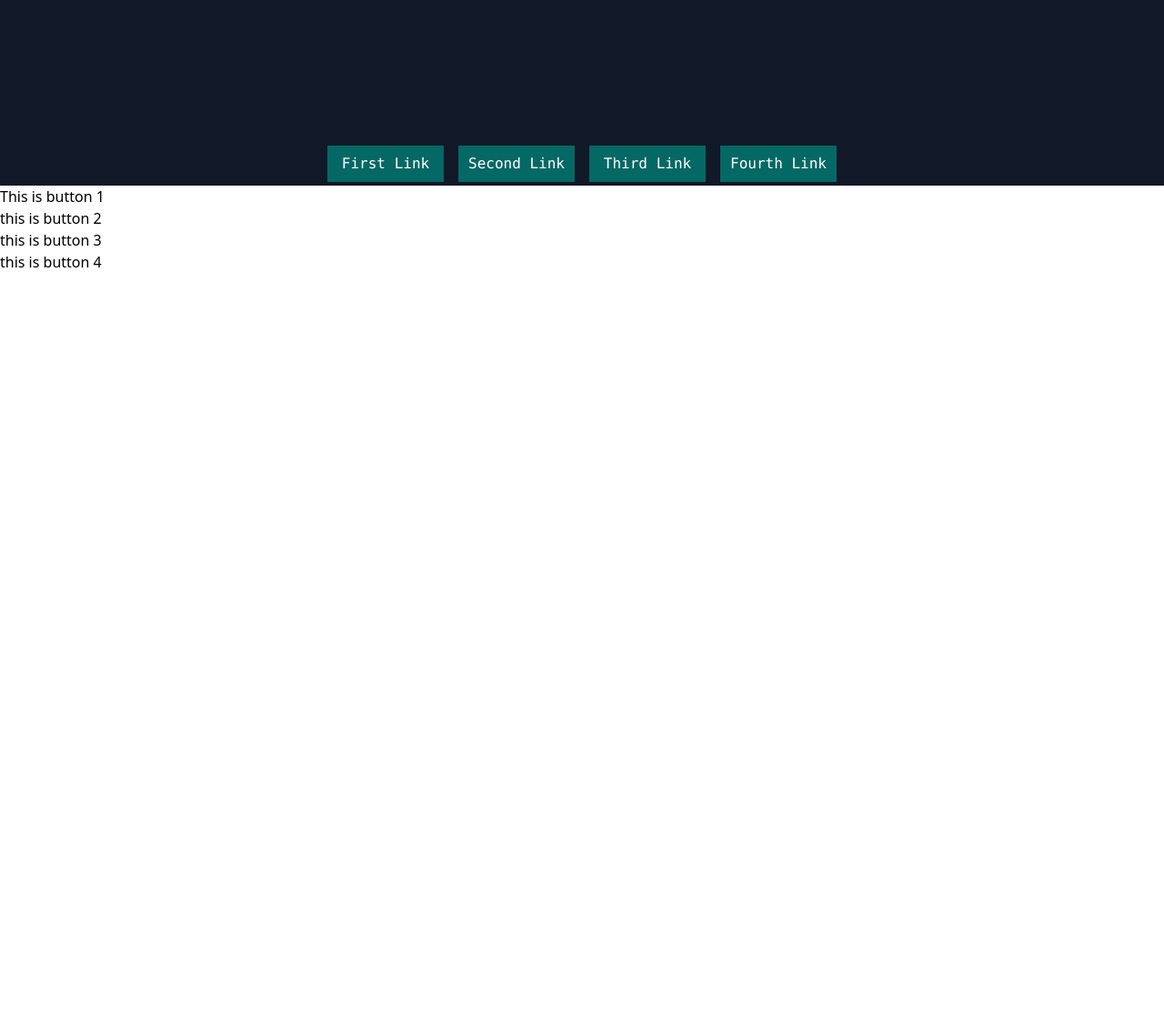
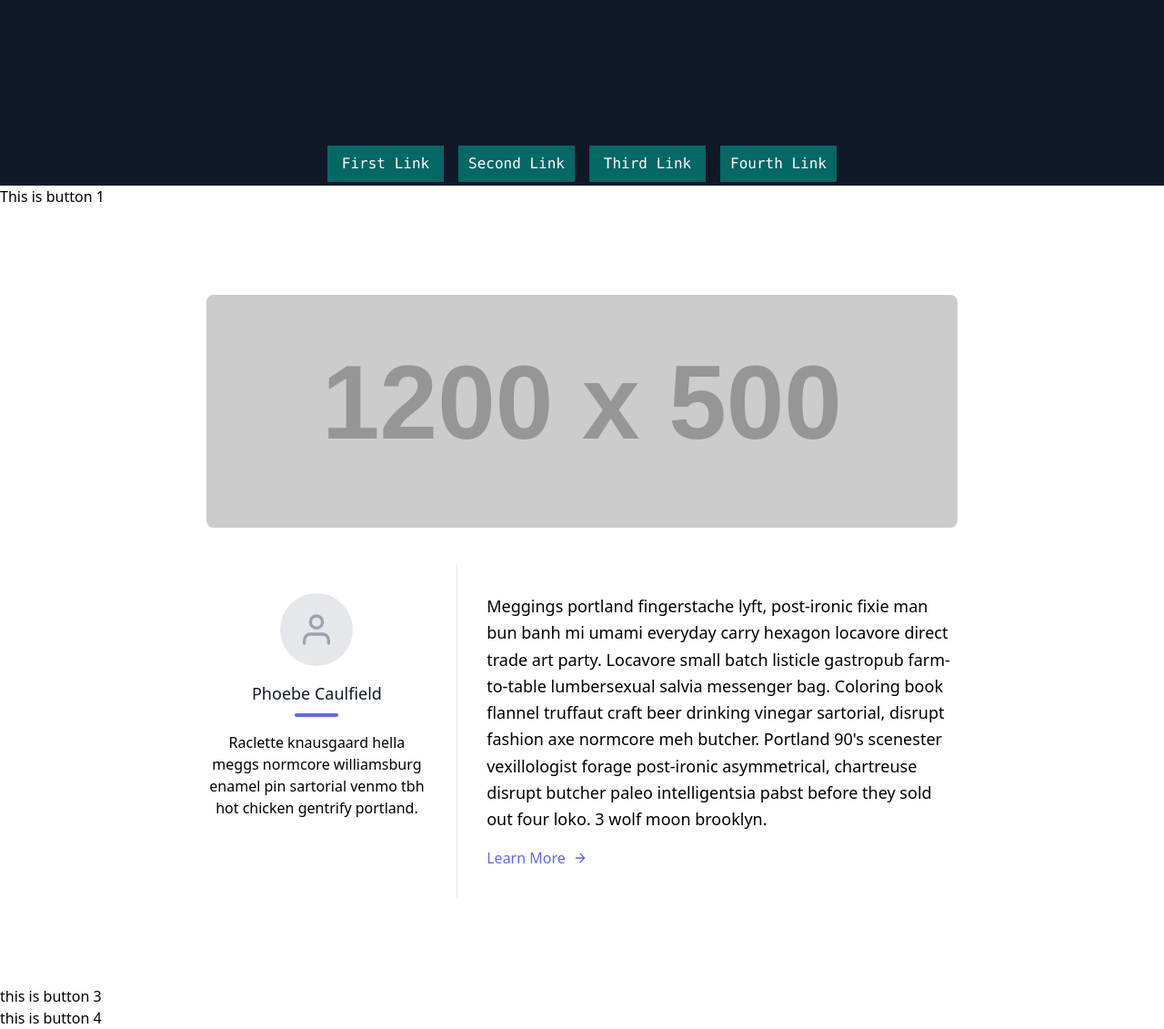
Before and after one commit to Sangharsha82/tailwind, a plain HTML site: page index.html in a window 1280 px wide. Shown: the part 640-1771 px from the top of the page at 91% size. Before the commit the page ends 940 px from the top, so only its background shows below. Drawn offline with Linux system fonts and the light colour scheme; placeholder pictures from the web are drawn by us.

Commit message:
added divs that change while clicking buttons

```diff
--- a/index.html
+++ b/index.html
@@ -59,7 +59,38 @@
     <div class="bt1">
       <p>This is button 1</p>
     </div>
-    <div class="bt2"><p>this is button 2</p></div>
+    <div class="bt2"><section class="text-gray-600 body-font"></section>
+  <div class="container px-5 py-24 mx-auto flex flex-col">
+    <div class="lg:w-4/6 mx-auto">
+      <div class="rounded-lg h-64 overflow-hidden">
+        <img alt="content" class="object-cover object-center h-full w-full" src="https://dummyimage.com/1200x500">
+      </div>
+      <div class="flex flex-col sm:flex-row mt-10">
+        <div class="sm:w-1/3 text-center sm:pr-8 sm:py-8">
+          <div class="w-20 h-20 rounded-full inline-flex items-center justify-center bg-gray-200 text-gray-400">
+            <svg fill="none" stroke="currentColor" stroke-linecap="round" stroke-linejoin="round" stroke-width="2" class="w-10 h-10" viewBox="0 0 24 24">
+              <path d="M20 21v-2a4 4 0 00-4-4H8a4 4 0 00-4 4v2"></path>
+              <circle cx="12" cy="7" r="4"></circle>
+            </svg>
+          </div>
+          <div class="flex flex-col items-center text-center justify-center">
+            <h2 class="font-medium title-font mt-4 text-gray-900 text-lg">Phoebe Caulfield</h2>
+            <div class="w-12 h-1 bg-indigo-500 rounded mt-2 mb-4"></div>
+            <p class="text-base">Raclette knausgaard hella meggs normcore williamsburg enamel pin sartorial venmo tbh hot chicken gentrify portland.</p>
+          </div>
+        </div>
+        <div class="sm:w-2/3 sm:pl-8 sm:py-8 sm:border-l border-gray-200 sm:border-t-0 border-t mt-4 pt-4 sm:mt-0 text-center sm:text-left">
+          <p class="leading-relaxed text-lg mb-4">Meggings portland fingerstache lyft, post-ironic fixie man bun banh mi umami everyday carry hexagon locavore direct trade art party. Locavore small batch listicle gastropub farm-to-table lumbersexual salvia messenger bag. Coloring book flannel truffaut craft beer drinking vinegar sartorial, disrupt fashion axe normcore meh butcher. Portland 90's scenester vexillologist forage post-ironic asymmetrical, chartreuse disrupt butcher paleo intelligentsia pabst before they sold out four loko. 3 wolf moon brooklyn.</p>
+          <a class="text-indigo-500 inline-flex items-center">Learn More
+            <svg fill="none" stroke="currentColor" stroke-linecap="round" stroke-linejoin="round" stroke-width="2" class="w-4 h-4 ml-2" viewBox="0 0 24 24">
+              <path d="M5 12h14M12 5l7 7-7 7"></path>
+            </svg>
+          </a>
+        </div>
+      </div>
+    </div>
+  </div>
+</section></div>
     <div class="bt3"><p>this is button 3</p></div>
     <div class="bt4"><p>this is button 4</p></div>
     <script src="script.js"></script>
```
Also changed, not shown: src/output.css.
